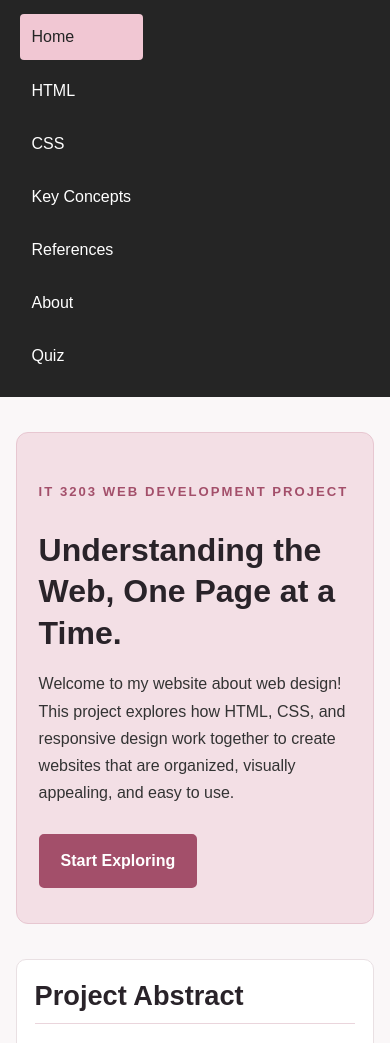
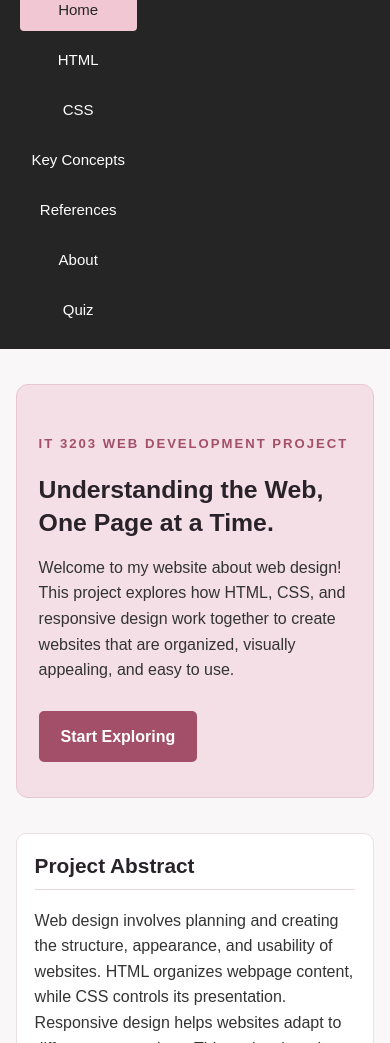
Before and after one commit to talaya-unicorn21/talayajones.github.io, a plain HTML site: page index.html in a window 390 px wide. Shown: the part 184-1227 px from the top of the page. Drawn offline with Linux system fonts and the light colour scheme.

Commit message:
Implement responsive navigation and global styles
Added responsive navigation styles and global responsive design rules.

```diff
--- a/style.css
+++ b/style.css
@@ -752,3 +752,170 @@ nav a:focus-visible {
         width: 100%;
     }
 }
+
+/* Responsive navigation shared across all website pages */
+nav ul {
+    display: flex;
+    flex-wrap: wrap;
+    justify-content: center;
+    align-items: center;
+    gap: 8px;
+    padding: 10px;
+    margin: 0;
+    list-style: none;
+}
+
+nav a {
+    display: block;
+    padding: 12px 14px;
+    text-decoration: none;
+    border-radius: 6px;
+}
+
+/* Tablet screen */
+@media screen and (max-width: 768px) {
+    nav ul {
+        gap: 5px;
+    }
+
+    nav a {
+        padding: 10px;
+        font-size: 15px;
+    }
+}
+
+/* Smartphone screen */
+@media screen and (max-width: 480px) {
+    nav ul {
+        flex-direction: column;
+        align-items: stretch;
+        gap: 4px;
+    }
+
+    nav li,
+    nav a {
+        width: 100%;
+        text-align: center;
+    }
+}
+
+/* ===== Global responsive design ===== */
+
+/* Prevent padding and borders from increasing element widths. */
+* {
+    box-sizing: border-box;
+}
+
+/* Prevent content from extending beyond the screen. */
+body {
+    margin: 0;
+    width: 100%;
+    overflow-wrap: break-word;
+}
+
+/* Keep the main content centered and readable. */
+main {
+    width: min(1100px, 92%);
+    margin: 30px auto;
+}
+
+/* Make images shrink to fit their containers. */
+img {
+    max-width: 100%;
+    height: auto;
+    display: block;
+}
+
+/* Allow wide tables to scroll horizontally on small screens. */
+.table-wrapper {
+    width: 100%;
+    overflow-x: auto;
+    -webkit-overflow-scrolling: touch;
+}
+
+table {
+    width: 100%;
+    border-collapse: collapse;
+}
+
+th, td {
+    padding: 12px;
+    text-align: left;
+}
+
+/* Tablet layout: up to 768px. */
+@media screen and (max-width: 768px) {
+    main {
+        width: 94%;
+        margin: 20px auto;
+    }
+
+    .content-grid {
+        grid-template-columns: repeat(2, minmax(0, 1fr));
+    }
+
+    h1 {
+        font-size: 1.8rem;
+    }
+
+    h2 {
+        font-size: 1.4rem;
+    }
+
+    img {
+        margin-left: auto;
+        margin-right: auto;
+    }
+}
+
+/* Smartphone layout: up to 480px. */
+@media screen and (max-width: 480px) {
+    main {
+        width: 94%;
+        margin: 15px auto;
+    }
+
+    .content-grid {
+        grid-template-columns: 1fr;
+    }
+
+    body {
+        font-size: 16px;
+        line-height: 1.6;
+    }
+
+    h1 {
+        font-size: 1.55rem;
+    }
+
+    h2 {
+        font-size: 1.3rem;
+    }
+
+    h3 {
+        font-size: 1.1rem;
+    }
+
+    /* Keep tables readable without shrinking their text too much. */
+    .table-wrapper table {
+        min-width: 500px;
+    }
+
+    /* Make buttons and form controls easier to use by touch. */
+    button,
+    input,
+    select,
+    textarea {
+        max-width: 100%;
+        font-size: 16px;
+    }
+
+    button {
+        min-height: 44px;
+    }
+}
+<div class="table-wrapper">
+    <table>
+        <!-- Your existing table content goes here. -->
+    </table>
+</div>
```
